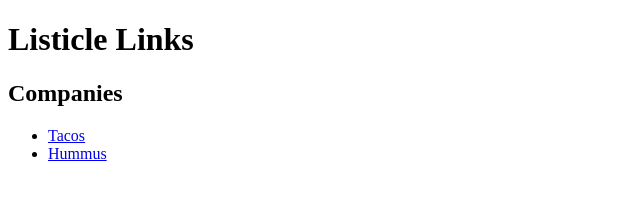
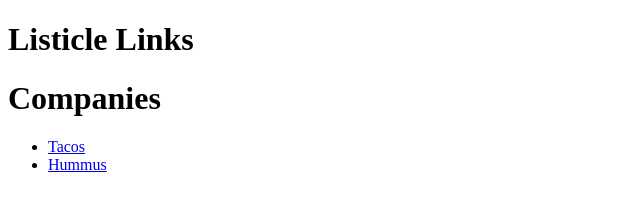
Before and after one commit to Silentstorm0510/IGME-110-Repo, a plain HTML site: page index.html in a window 1280 px wide. Shown: the whole page, without its empty margins (0-640 px from the left). Drawn offline with Linux system fonts and the light colour scheme.

Commit message:
Update index.html

```diff
--- a/index.html
+++ b/index.html
@@ -7,7 +7,7 @@
 </head>
 <body>
   <h1>Listicle Links</h1>
-  <h2>Companies</h2>
+  <h1>Companies</h1>
   <ul>
     <li><a href="https://en.wikipedia.org/wiki/Taco">Tacos</a></li>
     <li><a href="https://en.wikipedia.org/wiki/Hummus">Hummus</a></li>
```
